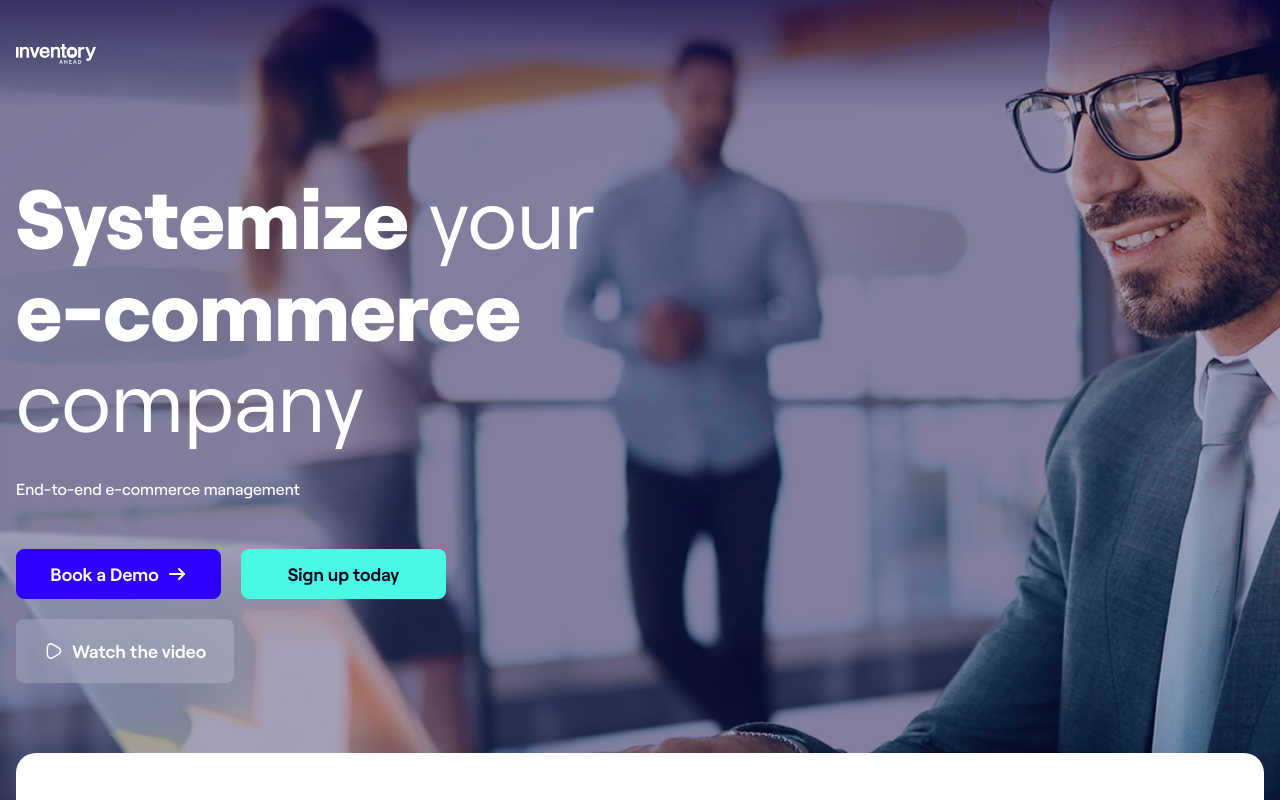
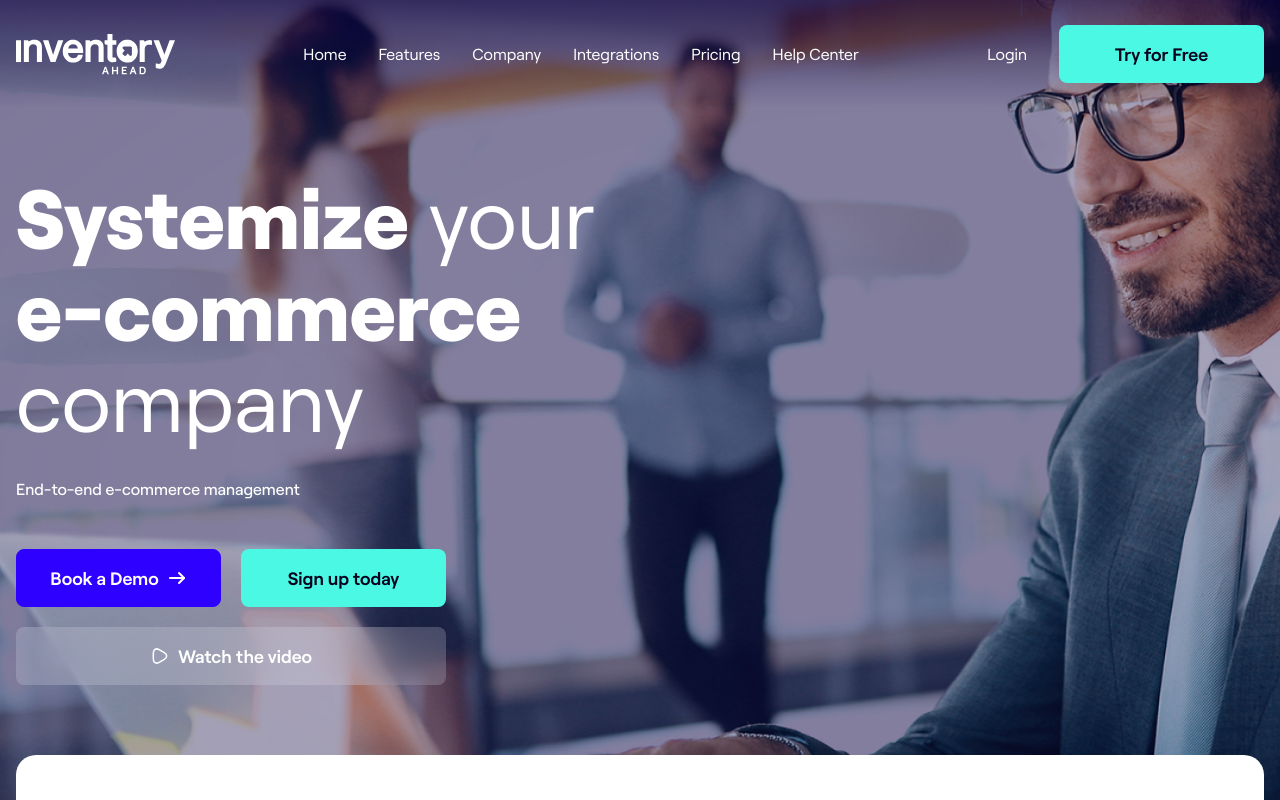
Before and after one commit to ashikrahman-ash/inventory-vue, a Nuxt app: page / in a window 1280 px wide. Shown: the top 800 px of the page. Built offline with nearby package versions, Linux system fonts and the light colour scheme.

Commit message:
Hom page responsive running...

```diff
--- a/components/Header.vue
+++ b/components/Header.vue
@@ -1,13 +1,13 @@
 <template>
     <header class="header-wrap grid content-center z-20 relative">
-        <div class="wide-container mx-auto px-4">
+        <div class="container px-4">
             <div class="flex">
-                <div class="logo flex items-center max-w-20">
+                <div class="logo flex items-center max-w-20 md:max-w-full">
                     <NuxtLink to="/">
                         <img src="../assets/img/logo-white.svg" alt="">
                     </NuxtLink>
                 </div>
-                <div class="menu-bar text-white flex-auto flex items-center justify-center gap-8 hidden">
+                <div class="menu-bar text-white flex-auto flex items-center justify-center gap-8">
                     <NuxtLink to="/" class=" hover:text-secondary transition-all duration-500 relative before:absolute before:content-[''] before:bg-secondary before:w-2 before:h-[5px] before:left-[50%] before:-translate-x-1 before:transition-all before:duration-200 before:rounded-b-[20px] before:-top-[48px] hover:before:-top-[42px]">Home</NuxtLink>
                     <NuxtLink to="/features" class=" hover:text-secondary transition-all duration-500 relative before:absolute before:content-[''] before:bg-secondary before:w-2 before:h-[5px] before:left-[50%] before:-translate-x-1 before:transition-all before:duration-200 before:rounded-b-[20px] before:-top-[48px] hover:before:-top-[42px]">Features</NuxtLink>
                     <NuxtLink to="/company" class=" hover:text-secondary transition-all duration-500 relative before:absolute before:content-[''] before:bg-secondary before:w-2 before:h-[5px] before:left-[50%] before:-translate-x-1 before:transition-all before:duration-200 before:rounded-b-[20px] before:-top-[48px] hover:before:-top-[42px]">Company</NuxtLink>
@@ -15,7 +15,7 @@
                     <NuxtLink to="/pricing-page" class=" hover:text-secondary transition-all duration-500 relative before:absolute before:content-[''] before:bg-secondary before:w-2 before:h-[5px] before:left-[50%] before:-translate-x-1 before:transition-all before:duration-200 before:rounded-b-[20px] before:-top-[48px] hover:before:-top-[42px]">Pricing</NuxtLink>
                     <NuxtLink to="/registration-new" class=" hover:text-secondary transition-all duration-500 relative before:absolute before:content-[''] before:bg-secondary before:w-2 before:h-[5px] before:left-[50%] before:-translate-x-1 before:transition-all before:duration-200 before:rounded-b-[20px] before:-top-[48px] hover:before:-top-[42px]">Help Center</NuxtLink>
                 </div>
-                <div class="login-btn text-white flex gap-8 items-center hidden">
+                <div class="login-btn text-white flex gap-8 items-center">
                     <NuxtLink class="hover:text-secondary transition-all duration-500 relative before:absolute before:content-[''] before:bg-secondary before:w-2 before:h-[5px] before:left-[50%] before:-translate-x-1 before:transition-all before:duration-200 before:rounded-b-[20px] before:-top-[48px] hover:before:-top-[42px]" to="/login-new">Login</NuxtLink>
                     <SecondaryBtn>
                         <NuxtLink to="/registration-new">Try for Free</NuxtLink>
--- a/components/HomeHero.vue
+++ b/components/HomeHero.vue
@@ -6,7 +6,7 @@
 
 <template>
     <div class="hero-area-wrap z-10 grid min-h-dvh">
-        <div class="container mx-auto px-4">
+        <div class="container px-4">
             <div class="max-w-[705px] pt-[110px] md:pt-[170px] pb-[250px] md:pb-[270px]">
                 <div class="col-span-6 text-white text-center md:text-start">
                     <h1 class="text-[42px] lg:text-[84px] leading-[1.09em] font-normal">
@@ -22,7 +22,7 @@
                             <SecondaryBtn>Sign up today</SecondaryBtn>
                         </div>
                         <div class="">
-                            <NuxtLink to="/" class="inline-flex gap-2 py-3 md:py-[18px] px-7 text-white text-base md:text-lg font-semibold font-roobert items-center justify-center bg-[#f5f3fd]/20 hover:bg-secondary/20 backdrop-blur-[20px] transition-all duration-200 max-w-[390px] rounded-lg">
+                            <NuxtLink to="/" class="inline-flex gap-2 py-3 md:py-[18px] px-7 text-white text-base md:text-lg font-semibold font-roobert items-center justify-center bg-[#f5f3fd]/20 hover:bg-secondary/20 backdrop-blur-[20px] transition-all duration-200 w-full max-w-[430px] rounded-lg h-[50px] md:h-[58px]">
                                 <span>
                                     <svg width="20" height="20" viewBox="0 0 20 20" fill="none" xmlns="http://www.w3.org/2000/svg">
                                         <path d="M3.3335 10.0001V7.03341C3.3335 3.35007 5.94183 1.84174 9.1335 3.68341L11.7085 5.16674L14.2835 6.65007C17.4752 8.49174 17.4752 11.5084 14.2835 13.3501L11.7085 14.8334L9.1335 16.3167C5.94183 18.1584 3.3335 16.6501 3.3335 12.9667V10.0001Z" stroke="white" stroke-width="1.5" stroke-miterlimit="10" stroke-linecap="round" stroke-linejoin="round"/>
--- a/components/PrimaryBtn.vue
+++ b/components/PrimaryBtn.vue
@@ -1,7 +1,7 @@
 <template>
     <div class="inline-block">
         <NuxtLink to="/"
-            class="text-base md:text-lg py-3 md:py-[17px] px-7 bg-main_purple text-white border border-main_purple rounded-lg gap-2 justify-center items-center font-semibold hover:bg-secondary hover:text-dark1 hover:border-secondary transition-all duration-300 ease-in-out group inline-flex h-[50px] min-w-[205px]">
+            class="text-base md:text-lg py-3 md:py-[17px] px-7 bg-main_purple text-white border border-main_purple rounded-lg gap-2 justify-center items-center font-semibold hover:bg-secondary hover:text-dark1 hover:border-secondary transition-all duration-300 ease-in-out group inline-flex h-[50px] md:h-[58px] min-w-[205px]">
             <span>
                 <slot />
             </span>
--- a/components/SecondaryBtn.vue
+++ b/components/SecondaryBtn.vue
@@ -1,6 +1,6 @@
 <template>
     <div>
-        <NuxtLink to="/" class="text-base md:text-lg py-3 md:py-[17px] px-7 bg-secondary hover:bg-main_purple transition-all duration-300 hover:text-white ease-in-out text-dark1 font-semibold inline-flex rounded-lg h-[50px] items-center min-w-[205px] justify-center">
+        <NuxtLink to="/" class="text-base md:text-lg py-3 md:py-[17px] px-7 bg-secondary hover:bg-main_purple transition-all duration-300 hover:text-white ease-in-out text-dark1 font-semibold inline-flex rounded-lg h-[50px] md:h-[58px] items-center min-w-[205px] justify-center">
             <slot />
         </NuxtLink>
     </div>
--- a/pages/index.vue
+++ b/pages/index.vue
@@ -264,7 +264,7 @@ export default {
 
             <!-- /Services area - Start  -->
             <section class="services-wrapper mx-4">
-                <div class="wide-container lg:mx-auto">
+                <div class="container lg:mx-auto">
                     <div class="pt-5 lg:pt-[100px] pb-[60px] lg:pb-[135px] px-4 lg:px-40 mt-[-200px] bg-white rounded-[20px]">
                         <div class="services-box grid grid-cols-1 lg:grid-cols-3 gap-4 lg:gap-[30px] mb-14">
                             <div v-for="service in services"
```
